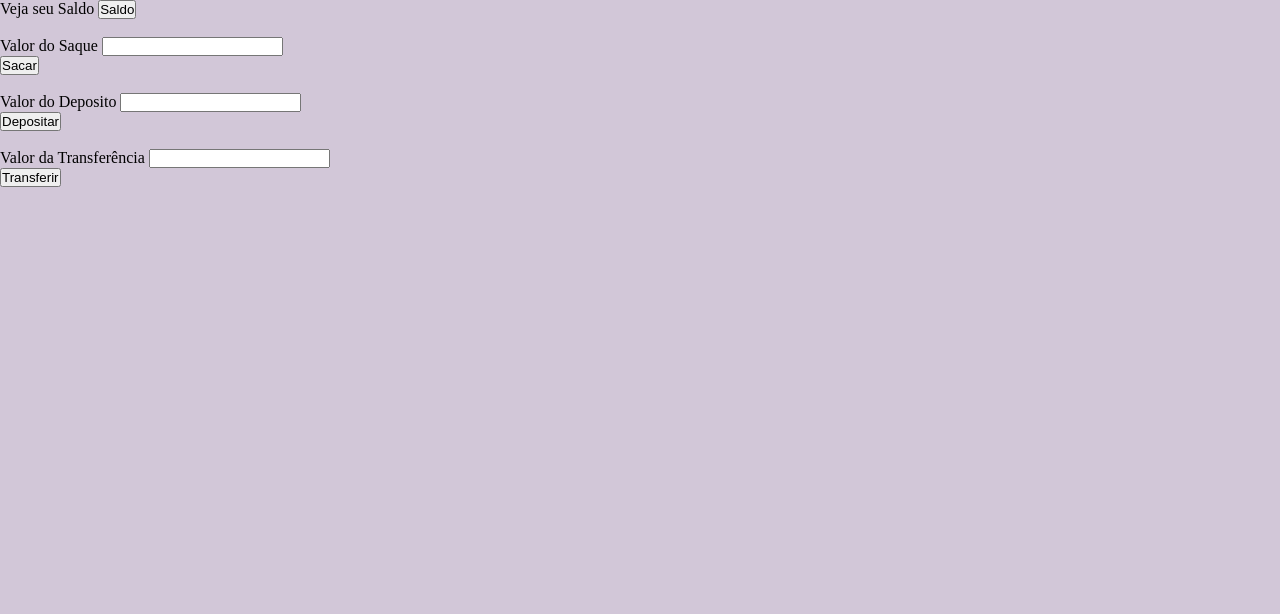
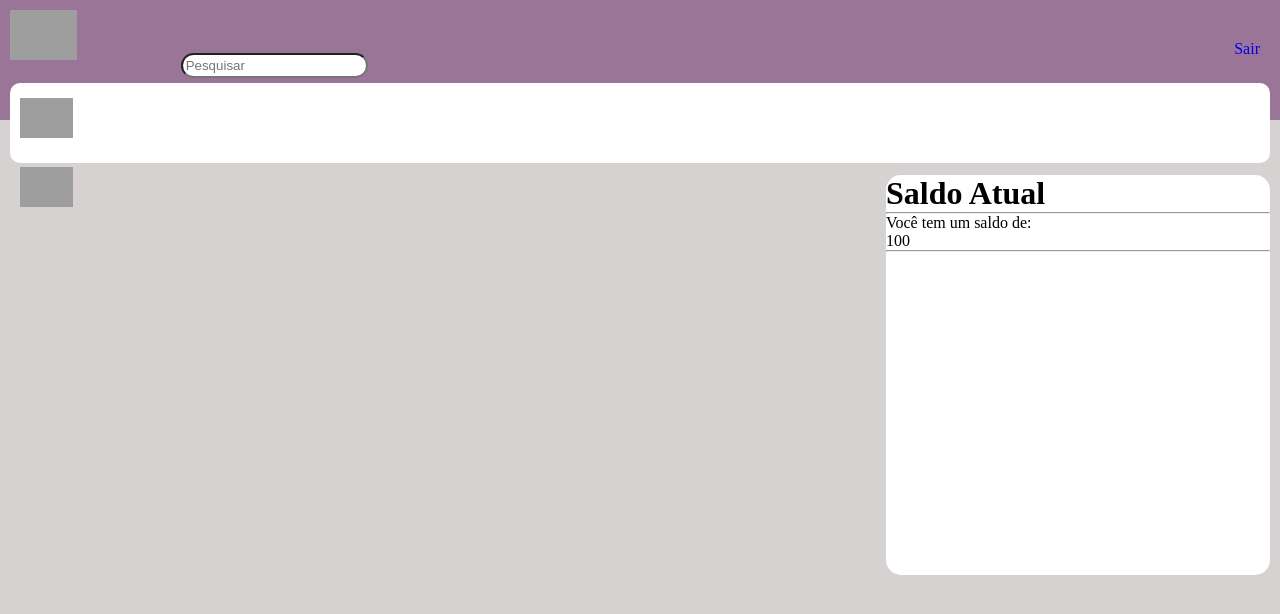
Before and after one commit to danilocoelhorc/Growbank, a plain HTML site: page growbank.html in a window 1280 px wide. Drawn offline with Linux system fonts and the light colour scheme; grey boxes are pictures that could not be loaded.

Commit message:
commit - tela growbank

```diff
--- /dev/null
+++ b/css/bank.css
@@ -0,0 +1,51 @@
+* {
+    margin: 0;
+    padding: 0;
+}
+
+body {
+    background-color: rgb(214, 210, 210);
+}
+
+#menubarra {
+    background-color: rgb(155, 117, 152);
+    height: 120px;
+    width: 100%;
+}
+#menusaldo {
+    background-color: rgb(255, 255, 255);
+    margin: 55px 10px 0px 0px;
+    border-radius: 15px;
+    height: 400px;
+    width: 30%;
+    float: right;
+}
+#menuprincipal {
+    background-color: white;
+    height: 80px;
+    border-radius: 10px;
+    margin: 5px 10px 0px 10px;
+}
+
+#logo {
+    max-height: 50px;
+    margin: 10px 0px 10px 10px;
+}
+
+#busca {
+    border-radius: 20px;
+    padding: 3px;
+    margin-left: 100px;
+}
+
+#sair {
+    float: right;
+    margin-top: 40px;
+    margin-right: 20px;
+}
+
+.icones-menu {
+    max-height: 40px;
+    margin: 15px 10px 10px 10px;
+
+}
--- a/css/style.css
+++ b/css/style.css
@@ -57,11 +57,11 @@ h1 {
 }
 
 .icones {
-    max-height: 30px;
-    margin: 0px 0px 0px 20px;
+    max-height: 20px;
+    margin: 10px 0px 10px 30px;
 }
 
-.botao {
+#botao-login {
     background-color: #9b7598;
     color: white;
     border-radius: 100px;
@@ -69,7 +69,7 @@ h1 {
     padding: 5px 20px 5px 20px
 }
 
-.botao2 {
+#botao-cadastro {
     background-color: orange;
     color: white;
     border-radius: 100px;
--- a/growbank.html
+++ b/growbank.html
@@ -2,11 +2,29 @@
 <html lang="pt-br">
 <head>
     <meta charset="UTF-8">
-    <link rel="stylesheet" href="./css/style.css">
+    <link rel="stylesheet" href="./css/bank.css">
     <title>Growbank</title>
 </head>
 <body>
-    <div class="container">
+    <nav id="menubarra">
+            <img src="https://www.growdev.com.br/assets/images/logo-dark.png" id="logo"   alt="">
+            <input type="text" id="busca" placeholder="Pesquisar"/>
+            <a href="index.html"><p id="sair">Sair</p> </a>
+
+    <div id="menuprincipal">
+        <ul>
+            <li> <img src="https://cdn-icons-png.flaticon.com/512/49/49721.png" class="icones-menu" alt=""> </li>
+            <li> <img src="https://i.pinimg.com/originals/a5/76/f0/a576f05670a20e88b1342462bb54febb.png" class="icones-menu" alt=""> </li>
+
+        </ul>
+    </div>
+    </nav>
+    <div id="menusaldo">
+        <h1>Saldo Atual</h1><hr>
+        <p> Você tem um saldo de: </p>
+        <span id="saldoHmtl"></span><hr>
+    </div>
+   <!--  <div class="container">
         Veja seu Saldo
         <button id="calcularSaldo">Saldo</button> <br><br>
         <div class="input">
@@ -29,7 +47,7 @@
 
         <button id="calcularTransferir">Transferir</button><br><br>
         <div id="result"></div>
-    </div>
+    </div> !-->
 </body>
 <script src="./js/growbank.js"></script>
 </html>
--- a/js/growbank.js
+++ b/js/growbank.js
@@ -1,14 +1,18 @@
-const calculate1 = document.getElementById('calcularSaldo');
-const calculate2 = document.getElementById('calcularSaque');
-const calculate3 = document.getElementById('calcularDeposito');
-const calculate4 = document.getElementById('calcularTransferir');
+const atualizarSaldo = document.getElementById('calcularSaldo');
+const atualizarSaque = document.getElementById('calcularSaque');
+const atualizarDeposito = document.getElementById('calcularDeposito');
+const atualizarTransferencia = document.getElementById('calcularTransferir');
 const menu2 = 3, validSenha = 0
 let saldo = 100, chequeespecial = 500.00
 
-	calculate1.addEventListener ('click', saldoAtual);
-	calculate2.addEventListener ('click', saqueAtual);
-	calculate3.addEventListener ('click', depositoAtual);
-	calculate4.addEventListener ('click', transferenciaAtual);
+    let saldoHmtl = document.getElementById('saldoHmtl');
+    saldoHmtl.innerHTML = saldo;
+
+
+	atualizarSaldo.addEventListener ('click', saldoAtual);
+	atualizarSaque.addEventListener ('click', saqueAtual);
+	atualizarDeposito.addEventListener ('click', depositoAtual);
+	atualizarTransferencia.addEventListener ('click', transferenciaAtual);
 
 	function saldoAtual (){
 		document.write ("Seu saldo atual é de: ", + saldo + " growcoins")
```
Also changed, not shown: cadastro.html (+22 -21 lines), index.html (+4 -5 lines), js/cadastro.js (+5 -6 lines), js/login.js (+3 -7 lines).
